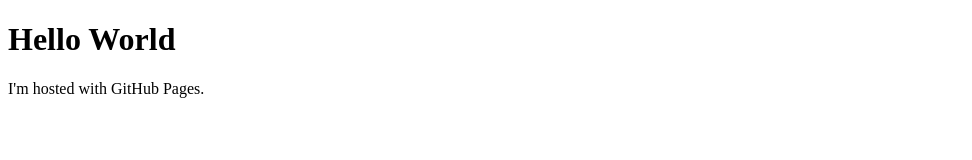
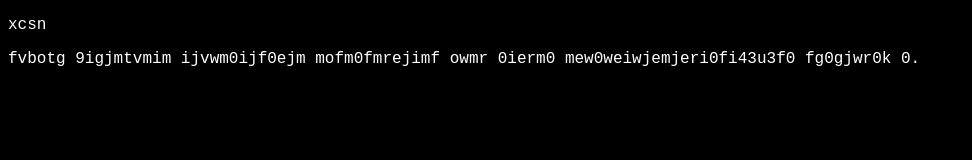
Before and after one commit to xcsn/xcsn.github.io, a plain HTML site: page index.html in a window 1280 px wide. Shown: the whole page, without its empty margins (0-972 px from the left). Drawn offline with Linux system fonts and the light colour scheme.

Commit message:
style changed

```diff
--- a/index.html
+++ b/index.html
@@ -1,7 +1,20 @@
 <!DOCTYPE html>
 <html>
-<body>
-<h1>Hello World</h1>
-<p>I'm hosted with GitHub Pages.</p>
-</body>
+    <head>
+        <link rel="stylesheet" href="style.css">
+    </head>
+    <body>
+        <!-- <header>
+            <nav>
+                <ul>
+                    <li>svff</li>
+                    <li>svff</li>
+                    <li>svff</li>
+                    <li>svff</li>
+                </ul>
+            </nav>
+        </header> -->
+        <p>xcsn</p>
+        <p>fvbotg  9igjmtvmim ijvwm0ijf0ejm mofm0fmrejimf owmr 0ierm0 mew0weiwjemjeri0fi43u3f0 fg0gjwr0k 0.</p>
+    </body>
 </html>
--- /dev/null
+++ b/style.css
@@ -0,0 +1,6 @@
+html * {
+    font-size: 1em !important;
+    color: #ffffff !important;
+    font-family:"Source Code Pro", monospace !important;
+    background-color: black;
+}
```
